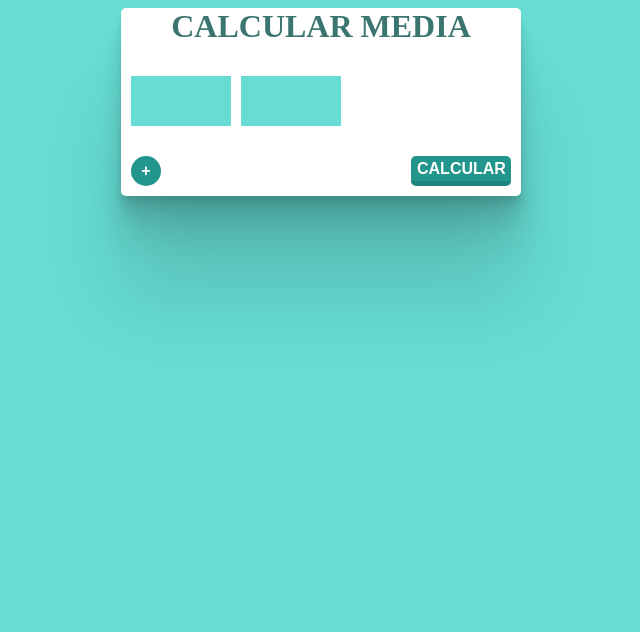
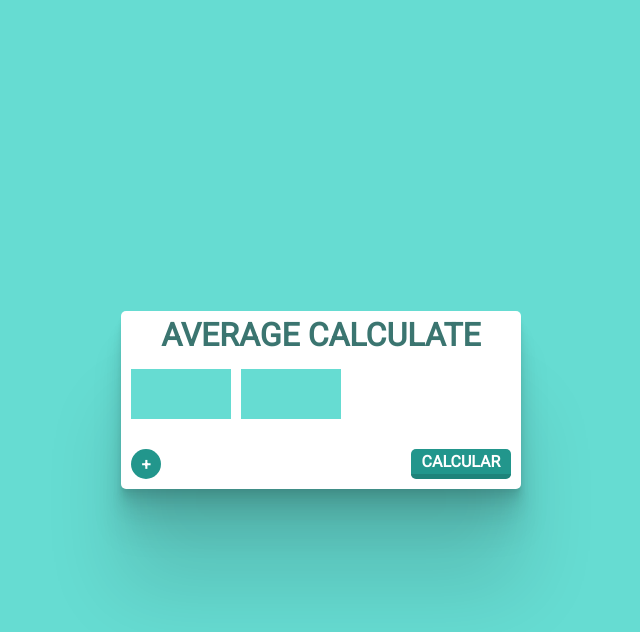
Before and after one commit to Zacoff/APP-MEDIA, a plain HTML site: page index.html in a window 1280 px wide. Shown: the whole page, without its empty margins (319-959 px from the left). Drawn offline with Linux system fonts and the light colour scheme.

Commit message:
html e css

```diff
--- a/css/scss.min.css
+++ b/css/scss.min.css
@@ -1 +1 @@
-body{background:#66DCD2}body #l-container{max-width:400px;width:50%;margin:0 auto;background:white;position:relative;box-shadow:0 2.8px 2.2px rgba(0,0,0,0.034),0 6.7px 5.3px rgba(0,0,0,0.048),0 12.5px 10px rgba(0,0,0,0.06),0 22.3px 17.9px rgba(0,0,0,0.072),0 41.8px 33.4px rgba(0,0,0,0.086),0 100px 80px rgba(0,0,0,0.12);border-radius:5px}body #l-container h1{text-align:center;color:#3b7570}.l-media{display:flex}.l-media #container{display:flex;flex-wrap:wrap;width:70%;padding:10px}.l-media #container input{height:50px;width:100px;border:0;margin:0 10px 10px 0;padding:10px;background:#66DCD2;font-size:30px}.l-media #container input:focus{outline:none}.l-media #result{width:30%}.l-btn{position:relative;height:50px;display:flex;align-items:center}.l-btn .btn{width:100px;height:30px;border:none;font-size:16px;font-weight:bold;color:white;background:#22968C;border-bottom:5px solid #1E837A;cursor:pointer}.l-btn .btn-submit{position:absolute;right:10px;border-radius:5px}.l-btn .btn-add{width:30px;height:30px;border-radius:50%;position:absolute;font-weight:bold;border-bottom:none;left:10px}
+*{margin:0;padding:0;box-sizing:border-box;font-family:'Roboto', sans-serif}html,body{background-color:#66DCD2;height:100%}body{padding:10px}#l-container{max-width:400px;width:50%;min-width:200px;margin:0 auto;background:white;position:relative;top:50%;transform:translateY(-50%);box-shadow:0 2.8px 2.2px rgba(0,0,0,0.034),0 6.7px 5.3px rgba(0,0,0,0.048),0 12.5px 10px rgba(0,0,0,0.06),0 22.3px 17.9px rgba(0,0,0,0.072),0 41.8px 33.4px rgba(0,0,0,0.086),0 100px 80px rgba(0,0,0,0.12);border-radius:5px}#l-container h1{padding:5px;text-align:center;color:#3b7570}.l-media{display:flex}.l-media #container{display:flex;flex-wrap:wrap;width:70%;padding:10px}.l-media #container input{height:50px;width:100px;border:0;margin:0 10px 10px 0;padding:10px;background:#66DCD2;font-size:30px}.l-media #container input:focus{outline:none}.l-media #result{width:30%}.l-btn{position:relative;height:50px;display:flex;align-items:center}.l-btn .btn{width:100px;height:30px;border:none;font-size:16px;font-weight:bold;color:white;background:#22968C;border-bottom:5px solid #1E837A;cursor:pointer}.l-btn .btn-submit{position:absolute;right:10px;border-radius:5px}.l-btn .btn-add{width:30px;height:30px;border-radius:50%;position:absolute;font-weight:bold;border-bottom:none;left:10px}
--- a/index.html
+++ b/index.html
@@ -1,11 +1,18 @@
-<html>
+<!DOCTYPE html>
+<html lang="en">
 <head>
     <link rel="stylesheet" href="./css/scss.min.css">
-	<title>MEDIA CONTROL</title>
+    <link rel="preconnect" href="https://fonts.gstatic.com">
+    <link href="https://fonts.googleapis.com/css2?family=Roboto:wght@300;400&display=swap" rel="stylesheet">
+
+    <meta charset="UTF-8">
+    <meta http-equiv="X-UA-Compatible" content="IE=edge">
+    <meta name="viewport" content="width=device-width, initial-scale=1.0">
+	<title>AVERAGE CALCULATE</title>
 </head>
-    <body>
+<body>
     <div id="l-container">
-        <h1>CALCULAR MEDIA</h1>
+        <h1>AVERAGE CALCULATE</h1>
         <form id="form">
             <div class="l-media">
                 <div id="container">
@@ -21,5 +28,5 @@
         </form>
     </div>
     <script src="index.js"></script>
-    </body>
+</body>
 </html>
```
